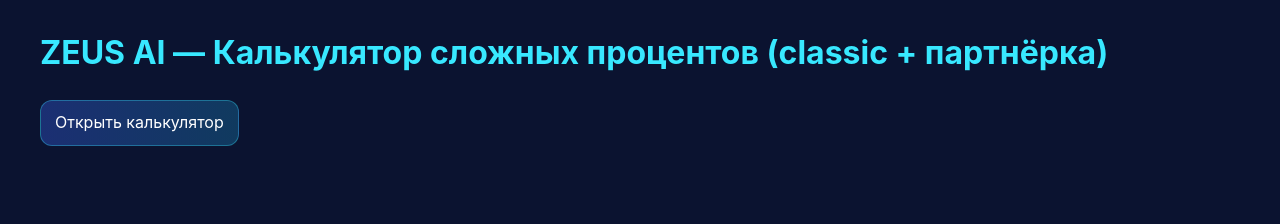
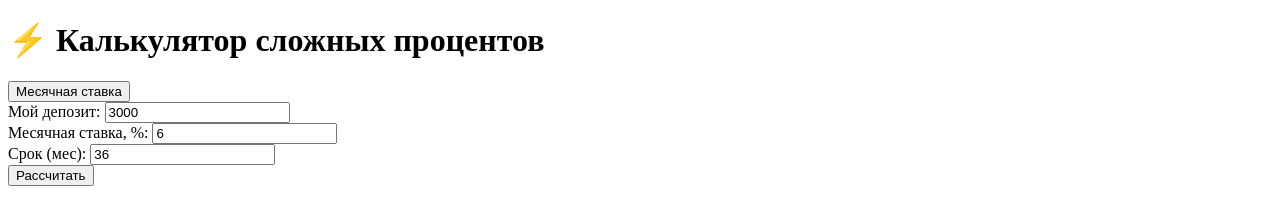
Before and after one commit to Gurudev1008/zeus-ai-calc, a plain HTML site: page index.html in a window 1280 px wide. Drawn offline with Linux system fonts and the light colour scheme.

Commit message:
Add files via upload

```diff
--- a/index.html
+++ b/index.html
@@ -1,13 +1,32 @@
+<!DOCTYPE html>
+<html lang="ru">
+<head>
+  <meta charset="UTF-8">
+  <title>Калькулятор сложных процентов</title>
+  <link rel="stylesheet" href="style.css">
+</head>
+<body>
+  <h1>⚡ Калькулятор сложных процентов</h1>
+  <div class="rate-tabs">
+    <!-- Убрана кнопка "Годовая ставка" -->
+    <button id="tab-month" class="active">Месячная ставка</button>
+  </div>
 
-<!doctype html><meta charset="utf-8">
-<title>ZEUS AI калькулятор</title>
-<link rel="icon" href="assets/favicon.svg">
-<style>
-body{margin:0;font:16px/1.45 Inter,system-ui,Arial;color:#d7eaff;background:#0b1330}
-.wrap{max-width:1200px;margin:30px auto;padding:0 16px}
-a.btn{display:inline-block;margin:8px 8px 0 0;padding:10px 14px;border:1px solid #38e8ff55;border-radius:12px;background:linear-gradient(90deg,#1b2f73,#103a5f);color:#fff;text-decoration:none}
-</style>
-<div class="wrap">
-  <h1 style="color:#38e8ff;margin:.2rem 0 1rem">ZEUS AI — Калькулятор сложных процентов (classic + партнёрка)</h1>
-  <a class="btn" href="calc/index.html?v=classic_plus_aff">Открыть калькулятор</a>
-</div>
+  <div id="calculator">
+    <label for="deposit">Мой депозит:</label>
+    <input type="number" id="deposit" value="3000"><br>
+
+    <label for="monthlyRate">Месячная ставка, %:</label>
+    <input type="number" id="monthlyRate" value="6"><br>
+
+    <label for="months">Срок (мес):</label>
+    <input type="number" id="months" value="36"><br>
+
+    <button onclick="calculate()">Рассчитать</button>
+  </div>
+
+  <div id="results"></div>
+
+  <script src="main.js"></script>
+</body>
+</html>
--- /dev/null
+++ b/main.js
@@ -0,0 +1,17 @@
+function calculate() {
+  let deposit = parseFloat(document.getElementById('deposit').value);
+  let monthlyRate = parseFloat(document.getElementById('monthlyRate').value) / 100;
+  let months = parseInt(document.getElementById('months').value);
+
+  let balance = deposit;
+  for (let i = 0; i < months; i++) {
+    balance *= (1 + monthlyRate);
+  }
+
+  let annualRate = (Math.pow(1 + monthlyRate, 12) - 1) * 100;
+
+  document.getElementById('results').innerHTML = `
+    <p>Итоговый баланс: $${balance.toFixed(2)}</p>
+    <p>Годовая ставка (из месячной): ${annualRate.toFixed(2)}%</p>
+  `;
+}
```
